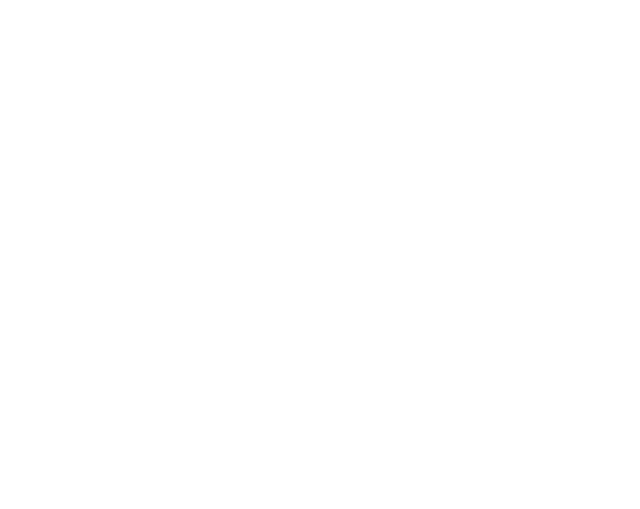
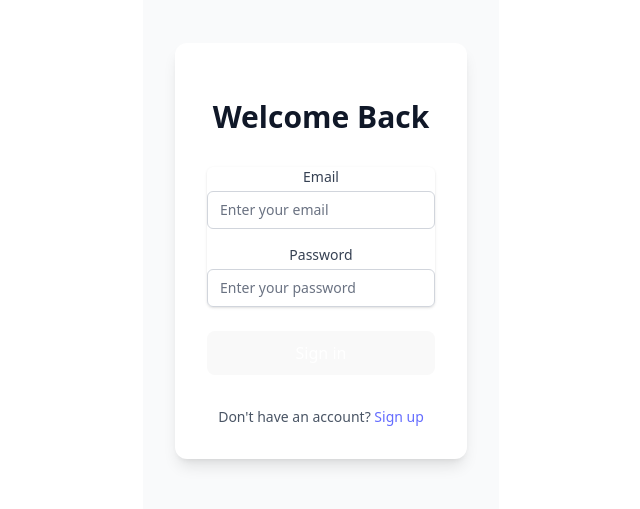
Before and after one commit to CaeraDenoir11/Rent-A-Girlfriend, a React (Vite) app in the folder Rent-A-Girlfriend/: page / in a window 1280 px wide. Shown: the part 181-690 px from the top of the page, without its empty margins (319-959 px from the left). Built offline with nearby package versions, Linux system fonts and the light colour scheme.

Commit message:
sample login

```diff
--- /dev/null
+++ b/Rent-A-Girlfriend/frontend/src/components/auth/Login.jsx
@@ -0,0 +1,94 @@
+import React, { useState } from "react";
+
+const Login = () => {
+  const [formData, setFormData] = useState({
+    email: "",
+    password: "",
+  });
+
+  const handleChange = (e) => {
+    const { name, value } = e.target;
+    setFormData((prevState) => ({
+      ...prevState,
+      [name]: value,
+    }));
+  };
+
+  const handleSubmit = async (e) => {
+    e.preventDefault();
+    // TODO: Implement login logic
+    console.log("Login attempt with:", formData);
+  };
+
+  return (
+    <div className="min-h-screen flex items-center justify-center bg-gray-50 py-12 px-4 sm:px-6 lg:px-8">
+      <div className="max-w-md w-full space-y-8 bg-white p-8 rounded-xl shadow-lg">
+        <div>
+          <h2 className="mt-6 text-center text-3xl font-extrabold text-gray-900">
+            Welcome Back
+          </h2>
+        </div>
+        <form className="mt-8 space-y-6" onSubmit={handleSubmit}>
+          <div className="rounded-md shadow-sm space-y-4">
+            <div>
+              <label
+                htmlFor="email"
+                className="block text-sm font-medium text-gray-700"
+              >
+                Email
+              </label>
+              <input
+                id="email"
+                name="email"
+                type="email"
+                required
+                value={formData.email}
+                onChange={handleChange}
+                className="mt-1 appearance-none relative block w-full px-3 py-2 border border-gray-300 placeholder-gray-500 text-gray-900 rounded-md focus:outline-none focus:ring-indigo-500 focus:border-indigo-500 focus:z-10 sm:text-sm"
+                placeholder="Enter your email"
+              />
+            </div>
+            <div>
+              <label
+                htmlFor="password"
+                className="block text-sm font-medium text-gray-700"
+              >
+                Password
+              </label>
+              <input
+                id="password"
+                name="password"
+                type="password"
+                required
+                value={formData.password}
+                onChange={handleChange}
+                className="mt-1 appearance-none relative block w-full px-3 py-2 border border-gray-300 placeholder-gray-500 text-gray-900 rounded-md focus:outline-none focus:ring-indigo-500 focus:border-indigo-500 focus:z-10 sm:text-sm"
+                placeholder="Enter your password"
+              />
+            </div>
+          </div>
+
+          <div>
+            <button
+              type="submit"
+              className="group relative w-full flex justify-center py-2 px-4 border border-transparent text-sm font-medium rounded-md text-white bg-indigo-600 hover:bg-indigo-700 focus:outline-none focus:ring-2 focus:ring-offset-2 focus:ring-indigo-500 transition-colors duration-200"
+            >
+              Sign in
+            </button>
+          </div>
+        </form>
+        <p className="mt-4 text-center text-sm text-gray-600">
+          Don't have an account?{" "}
+          <a
+            href="/signup"
+            className="font-medium text-indigo-600 hover:text-indigo-500"
+          >
+            Sign up
+          </a>
+        </p>
+      </div>
+    </div>
+  );
+};
+
+export default Login;
--- a/Rent-A-Girlfriend/src/App.jsx
+++ b/Rent-A-Girlfriend/src/App.jsx
@@ -1,32 +1,12 @@
 import { useState } from "react";
-import reactLogo from "./assets/react.svg";
-import viteLogo from "/vite.svg";
 import "./App.css";
+import Login from "../frontend/src/components/auth/Login";
 
 function App() {
-  const [count, setCount] = useState(0);
-
   return (
-    <>
-      {/*     <div className="md:flex md:justify-between md:items-center">
-        <a href="https://vite.dev" target="_blank">
-          <img src={viteLogo} className="logo" alt="Vite logo" />
-        </a>
-        <a href="https://react.dev" target="_blank">
-          <img src={reactLogo} className="logo react" alt="React logo" />
-        </a>
-      </div>
-      <h1>Vite + React</h1>
-      <div className="card">
-        <button onClick={() => setCount((count) => count + 4)}>
-          count is {count}
-        </button>
-        <p className="text-green-500">
-          Edit <code>src/App.jsx</code> and save to test HMR
-        </p>
-      </div>
-      <p>Click on the Vite and React logos to learn more</p> */}
-    </>
+    <div className="min-h-screen bg-gray-50">
+      <Login />
+    </div>
   );
 }
 
```
Also changed, not shown: 1 other file (tests, documents, lock files or other folders).
